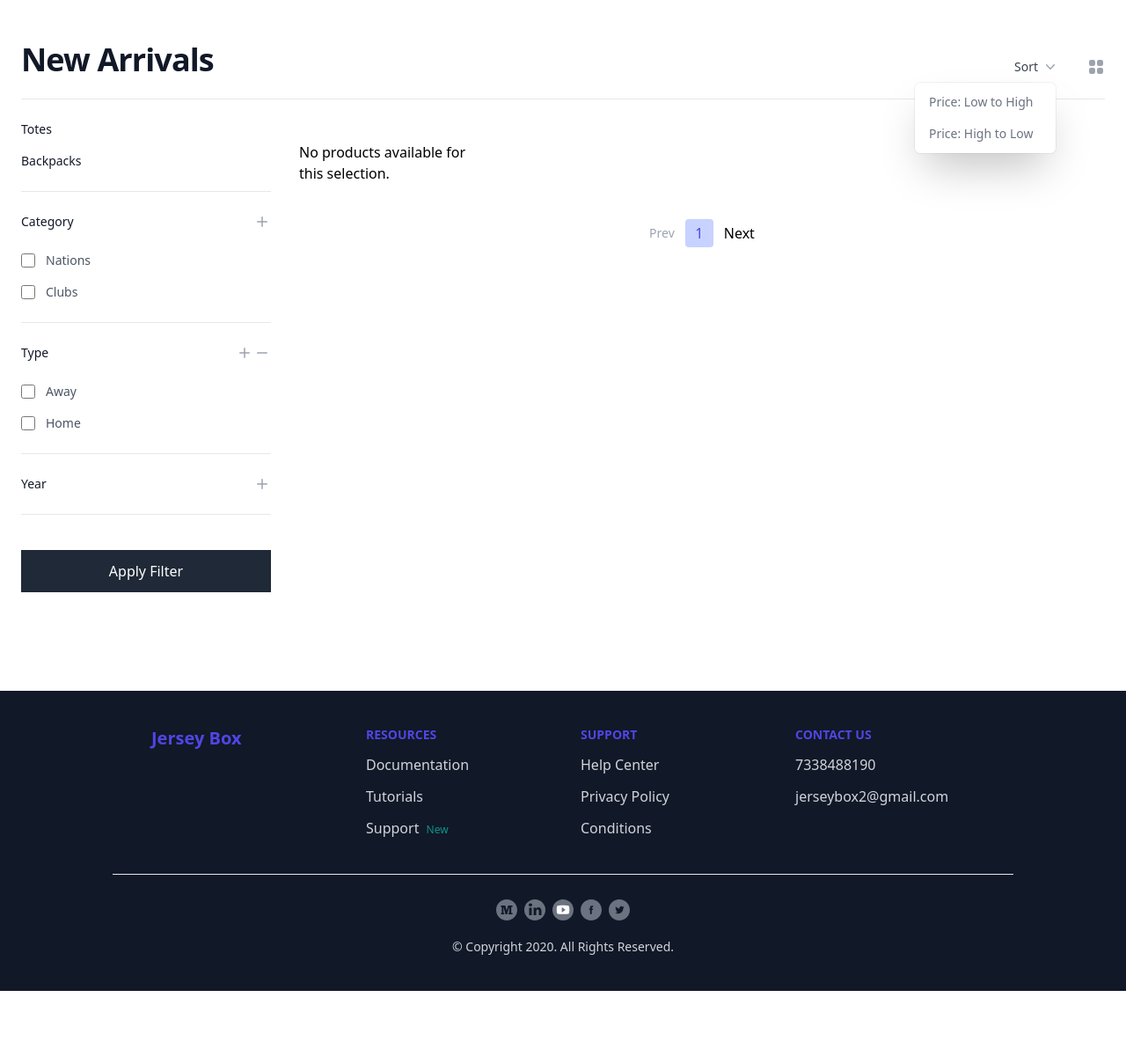
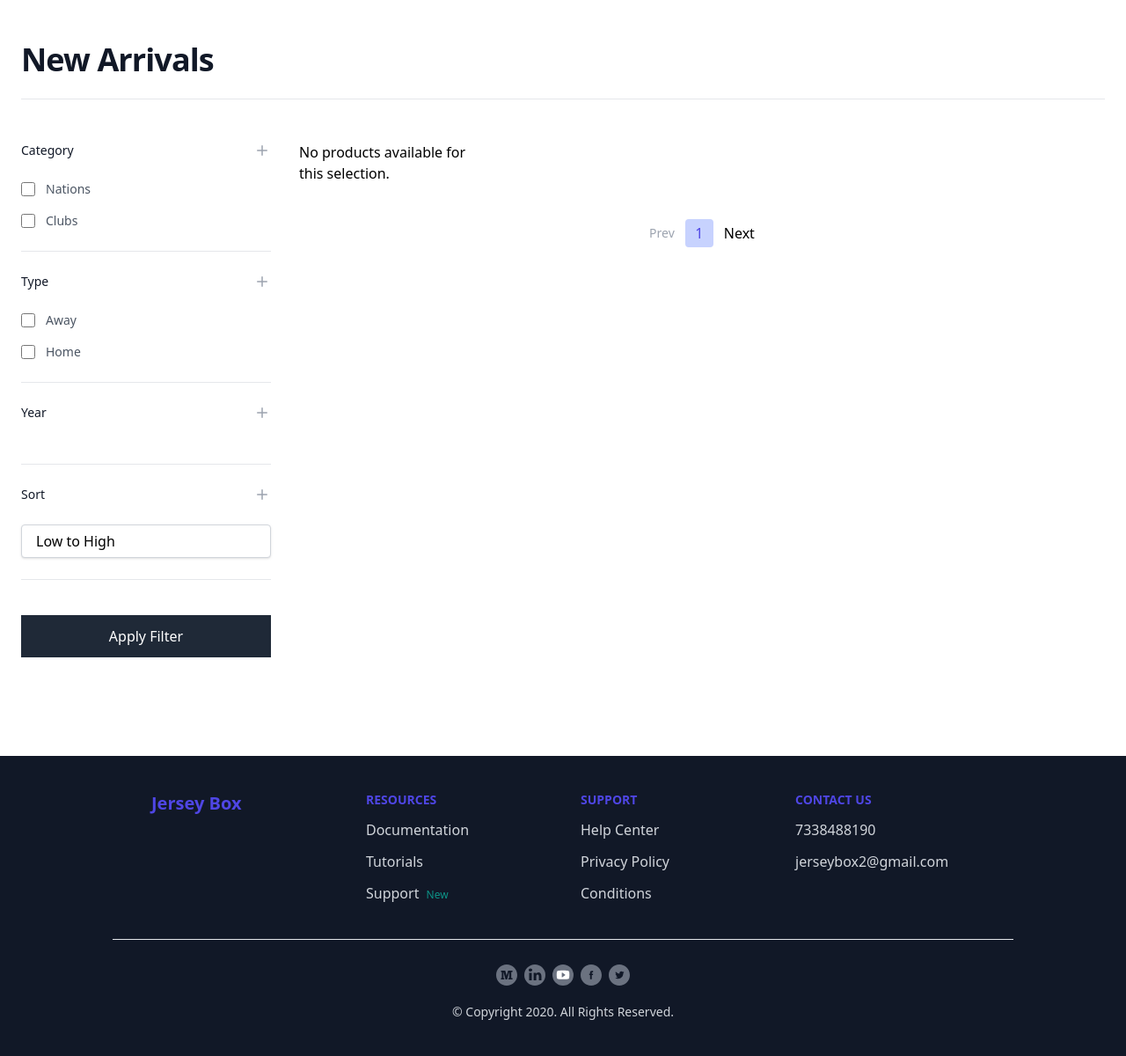
Before and after one commit to fayiz12/JerseysBox, a Django app: page /products/1/ in a window 1280 px wide. Shown: the part 96-1296 px from the top of the page at 88% size. Before the commit the page ends 1222 px from the top, so only its background shows below. Run offline with Django 4.2, Linux system fonts and the light colour scheme; data that the repository does not hold is empty; some libraries are stand-ins or nearby versions.

Commit message:
edited the filter part in gender view

```diff
--- a/jerseybox/templates/gender_products.html
+++ b/jerseybox/templates/gender_products.html
@@ -137,12 +137,7 @@
         <div class="flex items-center">
           <div class="relative inline-block text-left">
             <div>
-              <button type="button" class="group inline-flex justify-center text-sm font-medium text-gray-700 hover:text-gray-900" id="menu-button" aria-expanded="false" aria-haspopup="true">
-                Sort
-                <svg class="-mr-1 ml-1 h-5 w-5 flex-shrink-0 text-gray-400 group-hover:text-gray-500" viewBox="0 0 20 20" fill="currentColor" aria-hidden="true">
-                  <path fill-rule="evenodd" d="M5.23 7.21a.75.75 0 011.06.02L10 11.168l3.71-3.938a.75.75 0 111.08 1.04l-4.25 4.5a.75.75 0 01-1.08 0l-4.25-4.5a.75.75 0 01.02-1.06z" clip-rule="evenodd" />
-                </svg>
-              </button>
+
             </div>
 
             <!--
@@ -155,63 +150,34 @@
                 From: "transform opacity-100 scale-100"
                 To: "transform opacity-0 scale-95"
             -->
-            <div class="absolute right-0 z-10 mt-2 w-40 origin-top-right rounded-md bg-white shadow-2xl ring-1 ring-black ring-opacity-5 focus:outline-none" role="menu" aria-orientation="vertical" aria-labelledby="menu-button" tabindex="-1">
-              <div class="py-1" role="none">
-                <!--
-                  Active: "bg-gray-100", Not Active: ""
 
-                  Selected: "font-medium text-gray-900", Not Selected: "text-gray-500"
-                -->
-
-                <a href="#" class="text-gray-500 block px-4 py-2 text-sm" role="menuitem" tabindex="-1" id="menu-item-3">Price: Low to High</a>
-                <a href="#" class="text-gray-500 block px-4 py-2 text-sm" role="menuitem" tabindex="-1" id="menu-item-4">Price: High to Low</a>
-              </div>
-            </div>
           </div>
 
-          <button type="button" class="-m-2 ml-5 p-2 text-gray-400 hover:text-gray-500 sm:ml-7">
-            <span class="sr-only">View grid</span>
-            <svg class="h-5 w-5" aria-hidden="true" viewBox="0 0 20 20" fill="currentColor">
-              <path fill-rule="evenodd" d="M4.25 2A2.25 2.25 0 002 4.25v2.5A2.25 2.25 0 004.25 9h2.5A2.25 2.25 0 009 6.75v-2.5A2.25 2.25 0 006.75 2h-2.5zm0 9A2.25 2.25 0 002 13.25v2.5A2.25 2.25 0 004.25 18h2.5A2.25 2.25 0 009 15.75v-2.5A2.25 2.25 0 006.75 11h-2.5zm9-9A2.25 2.25 0 0011 4.25v2.5A2.25 2.25 0 0013.25 9h2.5A2.25 2.25 0 0018 6.75v-2.5A2.25 2.25 0 0015.75 2h-2.5zm0 9A2.25 2.25 0 0011 13.25v2.5A2.25 2.25 0 0013.25 18h2.5A2.25 2.25 0 0018 15.75v-2.5A2.25 2.25 0 0015.75 11h-2.5z" clip-rule="evenodd" />
-            </svg>
-          </button>
-          <button type="button" class="-m-2 ml-4 p-2 text-gray-400 hover:text-gray-500 sm:ml-6 lg:hidden">
-            <span class="sr-only">Filters</span>
-            <svg class="h-5 w-5" aria-hidden="true" viewBox="0 0 20 20" fill="currentColor">
-              <path fill-rule="evenodd" d="M2.628 1.601C5.028 1.206 7.49 1 10 1s4.973.206 7.372.601a.75.75 0 01.628.74v2.288a2.25 2.25 0 01-.659 1.59l-4.682 4.683a2.25 2.25 0 00-.659 1.59v3.037c0 .684-.31 1.33-.844 1.757l-1.937 1.55A.75.75 0 018 18.25v-5.757a2.25 2.25 0 00-.659-1.591L2.659 6.22A2.25 2.25 0 012 4.629V2.34a.75.75 0 01.628-.74z" clip-rule="evenodd" />
-            </svg>
-          </button>
+
+
         </div>
       </div>
 
       <section aria-labelledby="products-heading" class="pb-24 pt-6">
         <h2 id="products-heading" class="sr-only">Products</h2>
 
+
+
         <div class="grid grid-cols-1 gap-x-8 gap-y-10 lg:grid-cols-4">
           <!-- Filters -->
           <form method="get" class="hidden lg:block">
-  <h3 class="sr-only">Categories</h3>
-  <ul role="list" class="space-y-4 border-b border-gray-200 pb-6 text-sm font-medium text-gray-900">
-    <li>
-      <a href="#">Totes</a>
-    </li>
-    <li>
-      <a href="#">Backpacks</a>
-    </li>
-  </ul>
-
   <div class="border-b border-gray-200 py-6">
   <h3 class="-my-3 flow-root">
     <!-- Expand/collapse section button -->
-    <button type="button" id="show-category-button" class="flex w-full items-center justify-between bg-white py-3 text-sm text-gray-400 hover:text-gray-500" aria-controls="filter-section-1" aria-expanded="false">
+    <button type="button" id="show-category-button" class="section-button flex w-full items-center justify-between bg-white py-3 text-sm text-gray-400 hover:text-gray-500" aria-controls="filter-section-1" aria-expanded="false">
       <span class="font-medium text-gray-900">Category</span>
       <span class="ml-6 flex items-center">
         <!-- Expand icon, show/hide based on section open state. -->
-        <svg class="h-5 w-5" viewBox="0 0 20 20" fill="currentColor" aria-hidden="true">
+        <svg class="expand-icon h-5 w-5" viewBox="0 0 20 20" fill="currentColor" aria-hidden="true">
           <path d="M10.75 4.75a.75.75 0 00-1.5 0v4.5h-4.5a.75.75 0 000 1.5h4.5v4.5a.75.75 0 001.5 0v-4.5h4.5a.75.75 0 000-1.5h-4.5v-4.5z" />
         </svg>
         <!-- Collapse icon, show/hide based on section open state. -->
-        <svg class="h-5 w-5 hidden" id="category-collapse-icon" viewBox="0 0 20 20" fill="currentColor" aria-hidden="true">
+        <svg class="collapse-icon h-5 w-5 hidden" id="category-collapse-icon" viewBox="0 0 20 20" fill="currentColor" aria-hidden="true">
           <path fill-rule="evenodd" d="M4 10a.75.75 0 01.75-.75h10.5a.75.75 0 010 1.5H4.75A.75.75 0 014 10z" clip-rule="evenodd" />
         </svg>
       </span>
@@ -239,30 +205,30 @@
 <div class="border-b border-gray-200 py-6">
   <h3 class="-my-3 flow-root">
     <!-- Expand/collapse section button -->
-      <button type="button" class="flex w-full items-center justify-between bg-white py-3 text-sm text-gray-400 hover:text-gray-500" aria-controls="filter-section-1" aria-expanded="false">
+    <button type="button" id="show-type-button" class="section-button flex w-full items-center justify-between bg-white py-3 text-sm text-gray-400 hover:text-gray-500" aria-controls="filter-section-type" aria-expanded="false">
       <span class="font-medium text-gray-900">Type</span>
       <span class="ml-6 flex items-center">
         <!-- Expand icon, show/hide based on section open state. -->
-          <svg class="h-5 w-5" viewBox="0 0 20 20" fill="currentColor" aria-hidden="true">
+        <svg class="expand-icon h-5 w-5" viewBox="0 0 20 20" fill="currentColor" aria-hidden="true">
           <path d="M10.75 4.75a.75.75 0 00-1.5 0v4.5h-4.5a.75.75 0 000 1.5h4.5v4.5a.75.75 0 001.5 0v-4.5h4.5a.75.75 0 000-1.5h-4.5v-4.5z" />
         </svg>
         <!-- Collapse icon, show/hide based on section open state. -->
-          <svg class="h-5 w-5" viewBox="0 0 20 20" fill="currentColor" aria-hidden="true">
+        <svg class="collapse-icon h-5 w-5 hidden" id="type-collapse-icon" viewBox="0 0 20 20" fill="currentColor" aria-hidden="true">
           <path fill-rule="evenodd" d="M4 10a.75.75 0 01.75-.75h10.5a.75.75 0 010 1.5H4.75A.75.75 0 014 10z" clip-rule="evenodd" />
         </svg>
       </span>
     </button>
   </h3>
   <!-- Filter section, show/hide based on section state. -->
-    <div class="pt-6" id="filter-section-1">
+  <div class="pt-6" id="filter-section-type">
     <div class="space-y-4">
       <div class="flex items-center">
-          <input  name="product_type" value="away" type="checkbox" class="h-4 w-4 rounded border-gray-300 text-indigo-600 focus:ring-indigo-500">
+        <input name="product_type" value="away" type="checkbox" class="h-4 w-4 rounded border-gray-300 text-indigo-600 focus:ring-indigo-500">
         <label class="ml-3 text-sm text-gray-600">Away</label>
       </div>
       <div class="flex items-center">
-          <input  name="product_type" value="home" type="checkbox" class="h-4 w-4 rounded border-gray-300 text-indigo-600 focus:ring-indigo-500">
-          <label  class="ml-3 text-sm text-gray-600">Home</label>
+        <input name="product_type" value="home" type="checkbox" class="h-4 w-4 rounded border-gray-300 text-indigo-600 focus:ring-indigo-500">
+        <label class="ml-3 text-sm text-gray-600">Home</label>
       </div>
     </div>
   </div>
@@ -274,33 +240,65 @@
 <div class="border-b border-gray-200 py-6">
   <h3 class="-my-3 flow-root">
     <!-- Expand/collapse section button -->
-    <button type="button" id="show-filter-button" class="flex w-full items-center justify-between bg-white py-3 text-sm text-gray-400 hover:text-gray-500" aria-controls="filter-section-1" aria-expanded="false">
+    <button type="button" id="show-year-button" class="section-button flex w-full items-center justify-between bg-white py-3 text-sm text-gray-400 hover:text-gray-500" aria-controls="filter-section-year" aria-expanded="false">
       <span class="font-medium text-gray-900">Year</span>
       <span class="ml-6 flex items-center">
         <!-- Expand icon, show/hide based on section open state. -->
-        <svg class="h-5 w-5" viewBox="0 0 20 20" fill="currentColor" aria-hidden="true">
+        <svg class="expand-icon h-5 w-5" viewBox="0 0 20 20" fill="currentColor" aria-hidden="true">
           <path d="M10.75 4.75a.75.75 0 00-1.5 0v4.5h-4.5a.75.75 0 000 1.5h4.5v4.5a.75.75 0 001.5 0v-4.5h4.5a.75.75 0 000-1.5h-4.5v-4.5z" />
         </svg>
         <!-- Collapse icon, show/hide based on section open state. -->
-        <svg class="h-5 w-5 hidden" id="collapse-icon" viewBox="0 0 20 20" fill="currentColor" aria-hidden="true">
+        <svg class="collapse-icon h-5 w-5 hidden" id="year-collapse-icon" viewBox="0 0 20 20" fill="currentColor" aria-hidden="true">
           <path fill-rule="evenodd" d="M4 10a.75.75 0 01.75-.75h10.5a.75.75 0 010 1.5H4.75A.75.75 0 014 10z" clip-rule="evenodd" />
         </svg>
       </span>
     </button>
   </h3>
   <!-- Filter section, show/hide based on section state. -->
+  <div class="pt-6" id="filter-section-year">
+    <div class="space-y-4">
       {% for year in years %}
-  <div class="pt-6" id="filter-section-{{ forloop.counter }}">
-    <div class="space-y-4">
       <div class="flex items-center">
-        <input  name="years" value="{{year}}" type="checkbox" class="h-4 w-4 rounded border-gray-300 text-indigo-600 focus:ring-indigo-500">
-        <label class="ml-3 text-sm text-gray-600">{{year}}</label>
+        <input id="filter-year-{{ forloop.counter }}" name="years" value="{{ year }}" type="checkbox" class="h-4 w-4 rounded border-gray-300 text-indigo-600 focus:ring-indigo-500">
+        <label for="filter-year-{{ forloop.counter }}" class="ml-3 text-sm text-gray-600">{{ year }}</label>
+      </div>
+      {% endfor %}
     </div>
   </div>
 </div>
-  {% endfor %}
+
+
+
+{% comment %} sort {% endcomment %}
+
+
+<div class="border-b border-gray-200 py-6">
+  <h3 class="-my-3 flow-root">
+    <!-- Expand/collapse section button -->
+    <button type="button" id="show-sort-button" class="section-button flex w-full items-center justify-between bg-white py-3 text-sm text-gray-400 hover:text-gray-500" aria-controls="filter-section-sort" aria-expanded="false">
+      <span class="font-medium text-gray-900">Sort</span>
+      <span class="ml-6 flex items-center">
+        <!-- Expand icon, show/hide based on section open state. -->
+        <svg class="expand-icon h-5 w-5" viewBox="0 0 20 20" fill="currentColor" aria-hidden="true">
+          <path d="M10.75 4.75a.75.75 0 00-1.5 0v4.5h-4.5a.75.75 0 000 1.5h4.5v4.5a.75.75 0 001.5 0v-4.5h4.5a.75.75 0 000-1.5h-4.5v-4.5z" />
+        </svg>
+        <!-- Collapse icon, show/hide based on section open state. -->
+        <svg class="collapse-icon h-5 w-5 hidden" id="sort-collapse-icon" viewBox="0 0 20 20" fill="currentColor" aria-hidden="true">
+          <path fill-rule="evenodd" d="M4 10a.75.75 0 01.75-.75h10.5a.75.75 0 010 1.5H4.75A.75.75 0 014 10z" clip-rule="evenodd" />
+        </svg>
+      </span>
+    </button>
+  </h3>
+  <!-- Filter section, show/hide based on section state. -->
+  <div class="pt-6" id="filter-section-sort">
+    <div class="space-y-4">
+      <select name="sort" class="block appearance-none w-full bg-white border border-gray-300 hover:border-gray-400 px-4 py-2 pr-8 rounded shadow leading-tight focus:outline-none focus:shadow-outline focus:border-blue-500">
+        <option value="price_low" {% if sort_param == 'price_low' %}selected{% endif %}>Low to High</option>
+        <option value="price_high" {% if sort_param == 'price_high' %}selected{% endif %}>High to Low</option>
+      </select>
     </div>
-
+  </div>
+</div>
 
 
 
@@ -414,22 +412,51 @@ function closeFilterSection() {
 
 
 
+<!-- JavaScript for Category section -->
 <script>
-  // JavaScript code to toggle visibility
-  const showFilterButton = document.getElementById("show-filter-button");
-  const filterSections = document.querySelectorAll('[id^="filter-section-"]');
-  const collapseIcon = document.getElementById("collapse-icon");
+  function toggleSection(sectionId, expandIconId, collapseIconId, buttonId) {
+    const section = document.getElementById(sectionId);
+    const expandIcon = document.getElementById(expandIconId);
+    const collapseIcon = document.getElementById(collapseIconId);
+    const button = document.getElementById(buttonId);
 
-  showFilterButton.addEventListener("click", function () {
-    filterSections.forEach(function (section) {
     if (section.style.display === "none" || section.style.display === "") {
       section.style.display = "block";
-        collapseIcon.style.display = "none";
+      expandIcon.style.display = "none";
+      collapseIcon.style.display = "block";
+      button.setAttribute("aria-expanded", "true");
     } else {
       section.style.display = "none";
-        collapseIcon.style.display = "inline-block";
+      expandIcon.style.display = "block";
+      collapseIcon.style.display = "none";
+      button.setAttribute("aria-expanded", "false");
     }
+  }
+
+  // Add click event listeners for each section
+  const categoryButton = document.getElementById("show-category-button");
+  categoryButton.addEventListener("click", function () {
+    toggleSection("filter-section-1", "category-expand-icon", "category-collapse-icon", "show-category-button");
   });
+
+  const typeButton = document.getElementById("show-type-button");
+  typeButton.addEventListener("click", function () {
+    toggleSection("filter-section-type", "type-expand-icon", "type-collapse-icon", "show-type-button");
+  });
+
+  const yearButton = document.getElementById("show-year-button");
+  yearButton.addEventListener("click", function () {
+    toggleSection("filter-section-year", "year-expand-icon", "year-collapse-icon", "show-year-button");
+
+    // Hide the other sections and their buttons when showing the Year section
+    toggleSection("filter-section-category", "category-expand-icon", "category-collapse-icon", "show-category-button");
+    toggleSection("filter-section-type", "type-expand-icon", "type-collapse-icon", "show-type-button");
+  });
+
+  // Add click event listener for the Sort section
+  const sortButton = document.getElementById("show-sort-button");
+  sortButton.addEventListener("click", function () {
+    toggleSection("filter-section-sort", "sort-expand-icon", "sort-collapse-icon", "show-sort-button");
   });
 </script>
 
@@ -440,5 +467,4 @@ function closeFilterSection() {
 
 
 
-
 {% endblock %}
```
Lines whose indentation alone changed are shown as unchanged.
